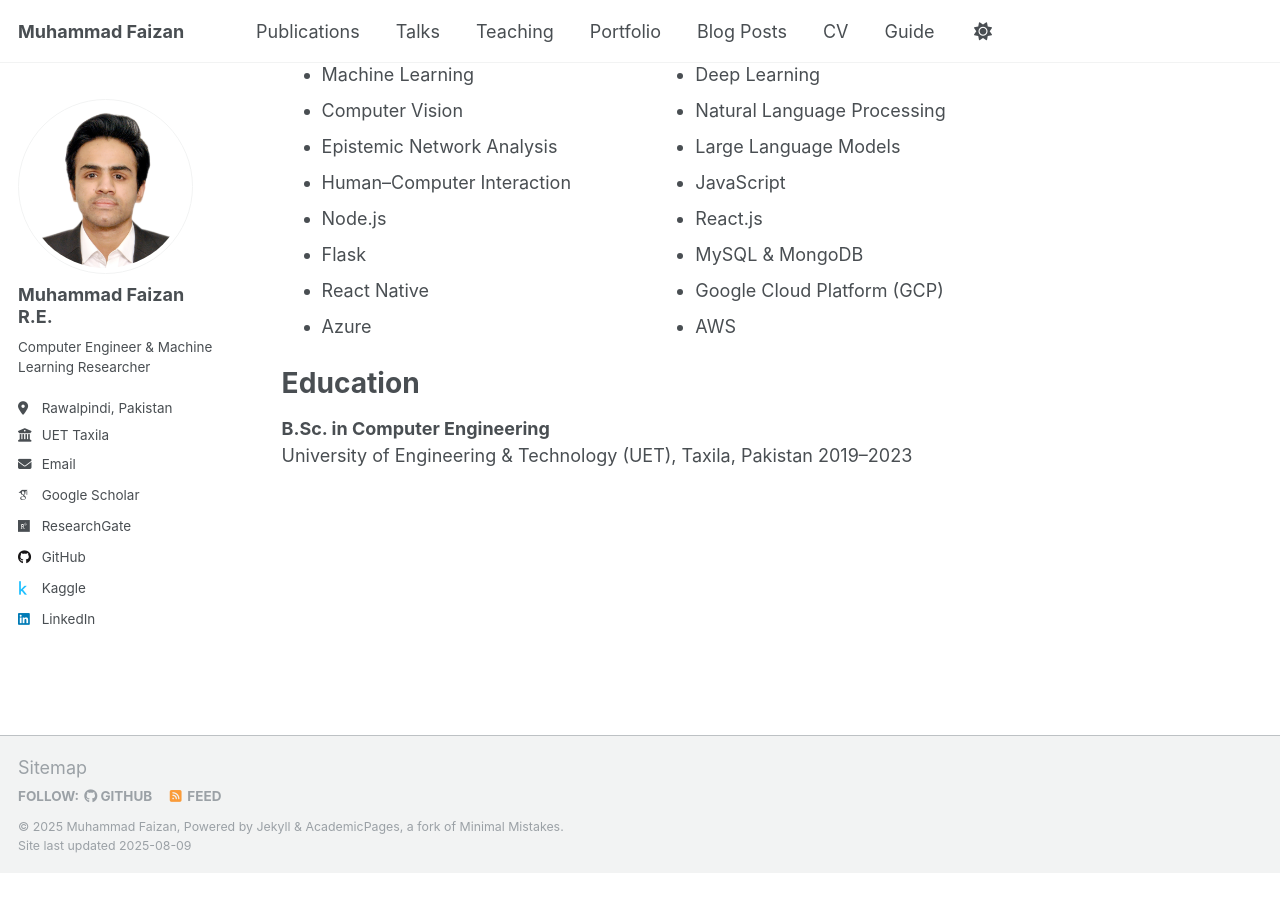
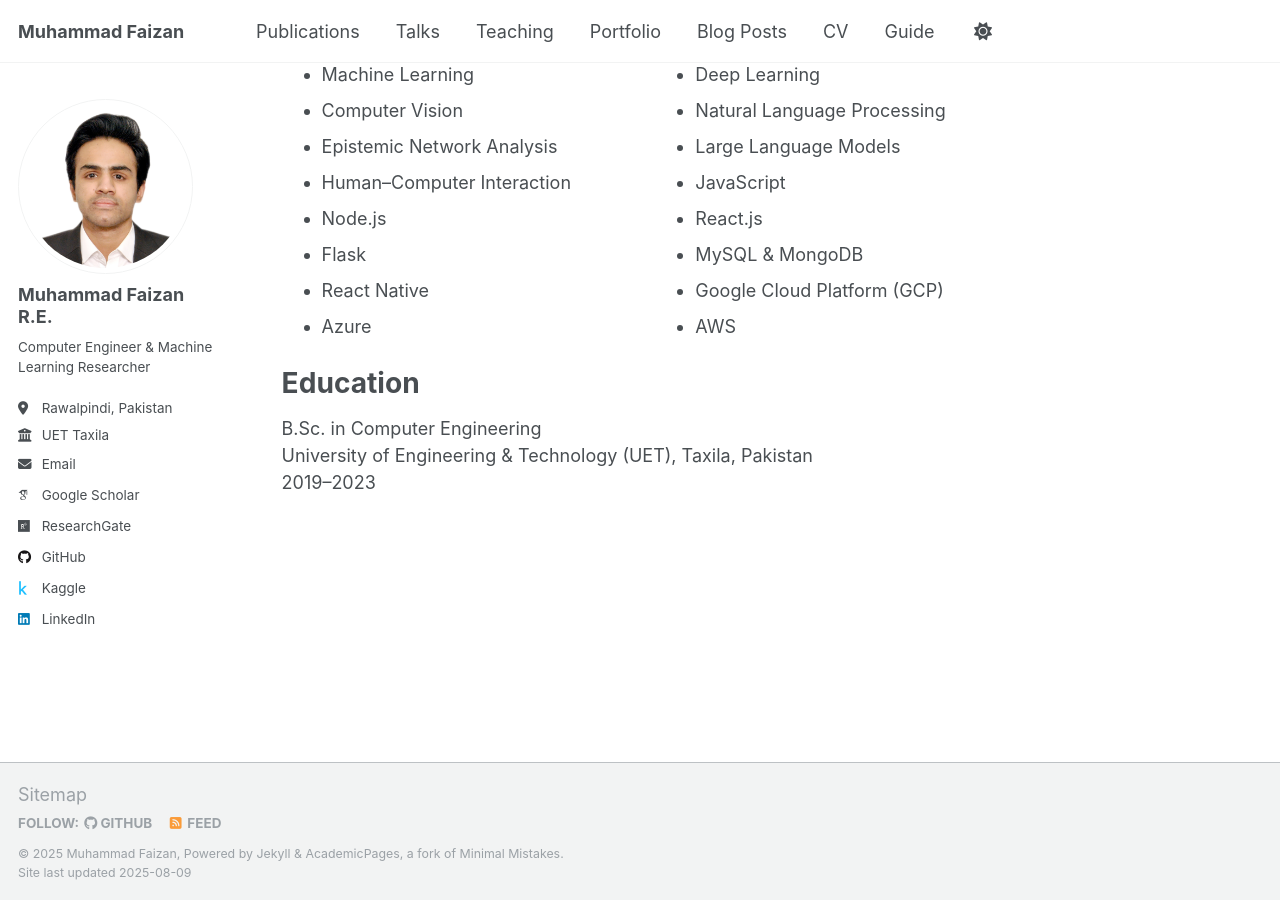
Before and after one commit to MuhammadFaizan99/MuhammadFaizan99.github.io, a Jekyll site: the page built from _pages/about.md, in a window 1280 px wide and 900 px high, scrolled down 621 px. Built offline with Jekyll 4.4.1, drawn with Linux system fonts in a browser that asks for light colours; some web fonts are replaced; a script that is not in the unit is left out; before the commit the page ends 1494 px from its top, so only the background shows below that.

```diff
--- a/_pages/about.md
+++ b/_pages/about.md
@@ -44,6 +44,6 @@ My Skillset
 Education
 ======
 
-**B.Sc. in Computer Engineering**
+B.Sc. in Computer Engineering
 University of Engineering & Technology (UET), Taxila, Pakistan
 2019–2023
```
